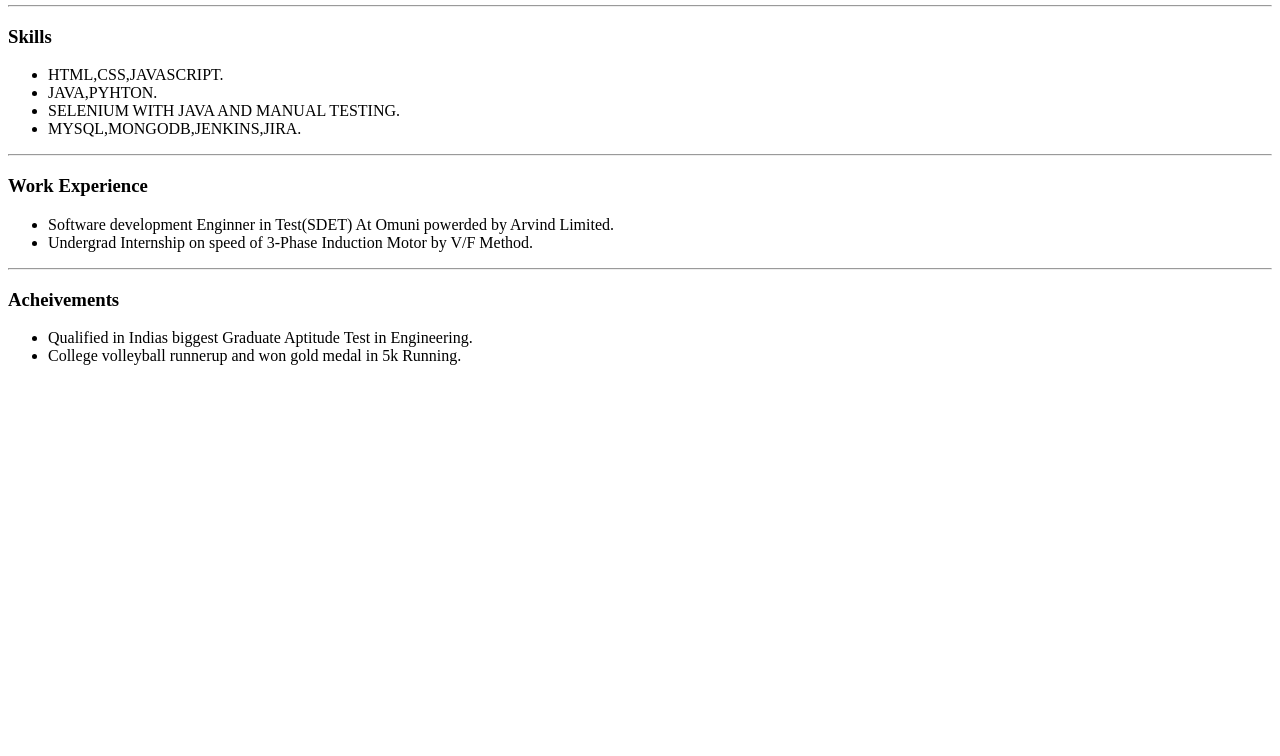
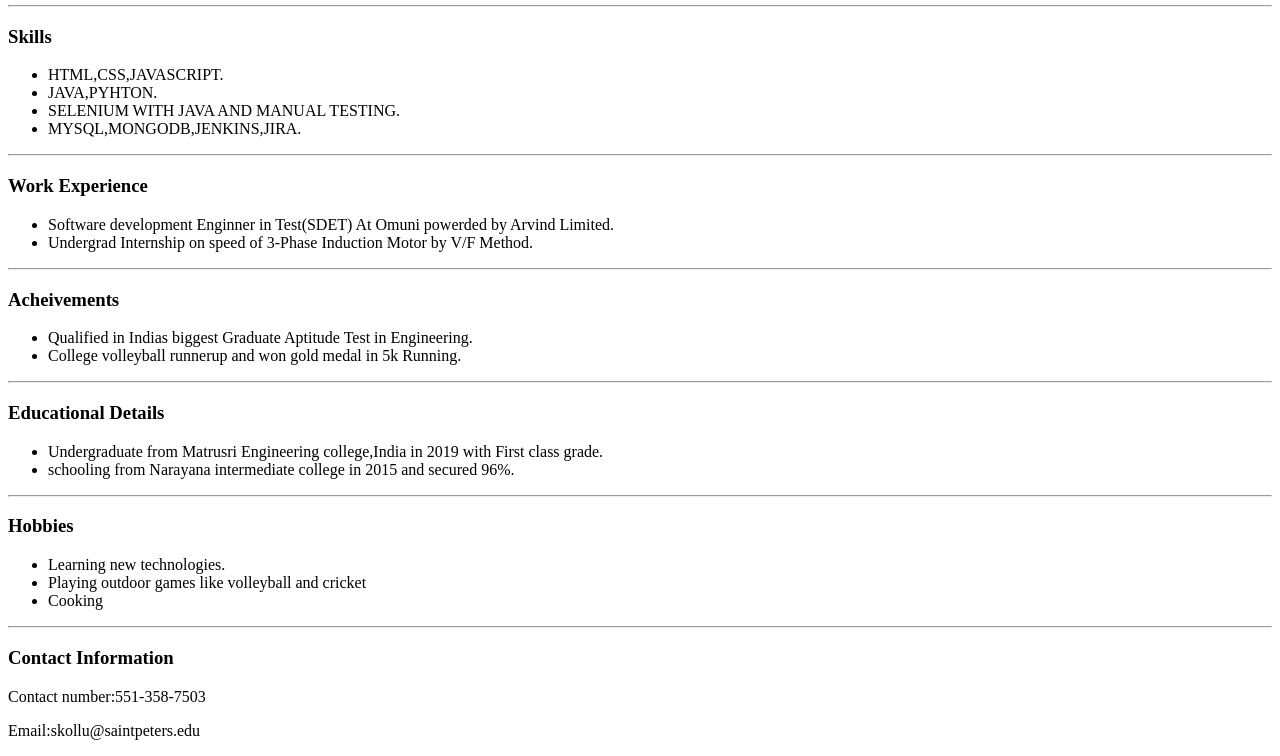
Before and after one commit to srinivasreddykollu/cv, a plain HTML site: page index.html in a window 1280 px wide. Shown: the part 431-1187 px from the top of the page. Before the commit the page ends 812 px from the top, so only its background shows below. Drawn offline with Linux system fonts and the light colour scheme.

Commit message:
added new changes

```diff
--- a/index.html
+++ b/index.html
@@ -45,5 +45,26 @@
       College volleyball runnerup and won gold medal in 5k Running.
     </li>
   </ul>
+  <hr>
+  <h3>Educational Details</h3>
+  <ul>
+    <li>Undergraduate from Matrusri Engineering college,India in 2019 with First class grade.</li>
+    <li>schooling from Narayana intermediate college in 2015 and secured 96%.</li>
+  </ul>
+  <hr>
+  <h3>Hobbies</h3>
+  <ul>
+    <li>Learning new technologies.</li>
+    <li>Playing outdoor games like volleyball and cricket</li>
+    <li>Cooking</li>
+  </ul>
+  <hr>
+  <h3>Contact Information</h3>
+  <p>
+    Contact number:551-358-7503
+  </p>
+  <p>
+    Email:skollu@saintpeters.edu
+  </p>
   </body>
 </html>
```
